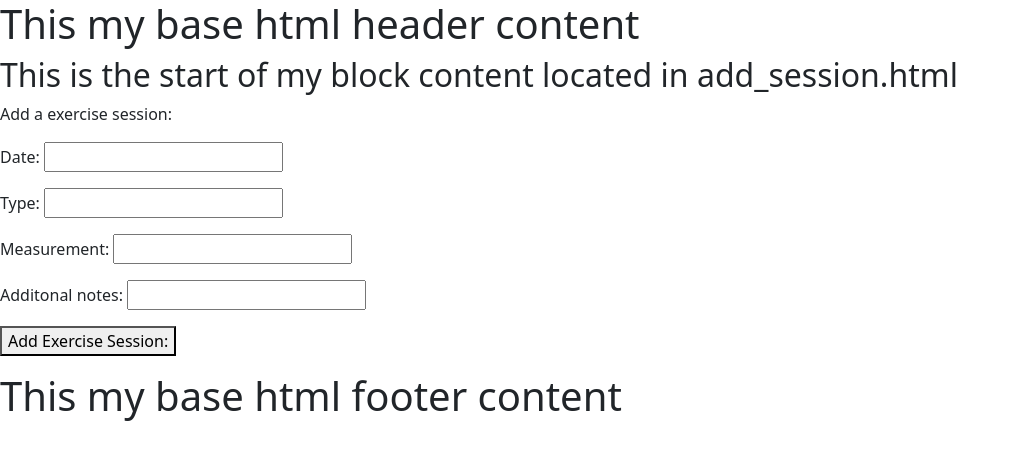
After one commit to raeel97/exercise-tracker, a Django app: template tracker/templates/tracker/add_session.html in a window 1280 px wide. The commit adds this page. Shown: the top 460 px of the page, without its empty margins (0-1019 px from the left). Run offline with Django 3.2, Linux system fonts and the light colour scheme; the template is opened without the code that fills it: values that come from a table or form of the project are taken from there, others are empty.

Commit message:
partially added in create and update functionality for exercise sessions

```diff
--- a/exercise_tracker/urls.py
+++ b/exercise_tracker/urls.py
@@ -23,4 +23,7 @@ urlpatterns = [
     path('add_exercise_type', views.add_exercise_type, name="add_exercise_type"),
     path('edit_exercise_type/<type_id>', views.edit_exercise_type, name="edit_exercise_type"),
     path('delete_exercise_type/<type_id>', views.delete_exercise_type, name="delete_exercise_type"),
+    path('exercise_sessions', views.exercise_sessions, name="exercise_sessions"),
+    path('add_exercise_session', views.add_exercise_session, name="add_exercise_session"),
+    # path('edit_exercise_session/<session_id>', views.edit_exercise_session, name="edit_exercise_session"),
 ]
--- a/tracker/admin.py
+++ b/tracker/admin.py
@@ -1,5 +1,6 @@
 from django.contrib import admin
-from .models import exercise_type
+from .models import exercise_type, exercise_session
 # Register your models here.
 
 admin.site.register(exercise_type)
+admin.site.register(exercise_session)
--- a/tracker/forms.py
+++ b/tracker/forms.py
@@ -1,8 +1,13 @@
 from django import forms
-from .models import exercise_type
+from .models import exercise_type, exercise_session
 
 
 class ExerciseTypeForm(forms.ModelForm):
     class Meta:
         model = exercise_type
         fields = ['name', 'measurement']
+
+class ExerciseSessionForm(forms.ModelForm):
+    class Meta:
+        model = exercise_session
+        fields = ['date', 'type', 'measurement', 'additonal_notes']
--- a/tracker/models.py
+++ b/tracker/models.py
@@ -13,8 +13,11 @@ class exercise_type(models.Model):
     def __str__(self):
         return self.name
 
-# class sessions(models.Model):
-#     exercise_type =
-#     additonal_notes = models.CharField(max_length=100, null=True, blank=True)
-#     def __str__(self):
-#         return self.name
+class exercise_session(models.Model):
+    date = models.DateField()
+    type = models.CharField(max_length=20, null=False, blank=False)
+    measurement = models.CharField(max_length=20, null=False, blank=False)
+    additonal_notes = models.CharField(max_length=100, null=True, blank=True)
+
+    def __str__(self):
+        return self.name
--- /dev/null
+++ b/tracker/templates/tracker/add_session.html
@@ -0,0 +1,16 @@
+{% extends "base.html" %}
+
+{% block content %}
+<h2>This is the start of my block content located in add_session.html</h2>
+<p>Add a exercise session:</p>
+
+<form method="POST" action="add_session">
+    {% csrf_token %}
+    {{ form.as_p }}
+    <div>
+        <p>
+            <button type="submit">Add Exercise Session:</button>
+        </p>
+    </div>
+</form>
+{% endblock content %}
--- a/tracker/templates/tracker/exercise_types.html
+++ b/tracker/templates/tracker/exercise_types.html
@@ -2,6 +2,7 @@
 
 {% block content %}
 <h2>This is the start of my block content located in exercise_types.html</h2>
+<a href="/exercise_sessions"> Navigate to exercise sessions</a>
 <p>Here's my category types:</p>
 
 <table>
```
Also changed, not shown: tracker/templates/tracker/edit_session.html (added, +16 -0 lines), tracker/templates/tracker/exercise_sessions.html (added, +28 -0 lines), tracker/views.py (+22 -2 lines), tracker/migrations/0002_exercise_session.py (added).
